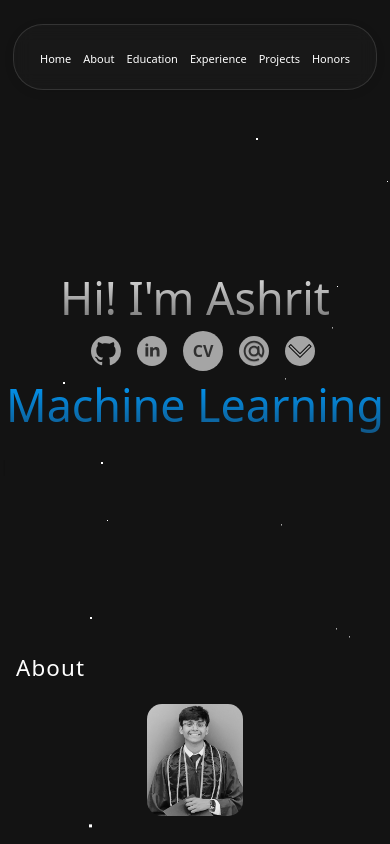
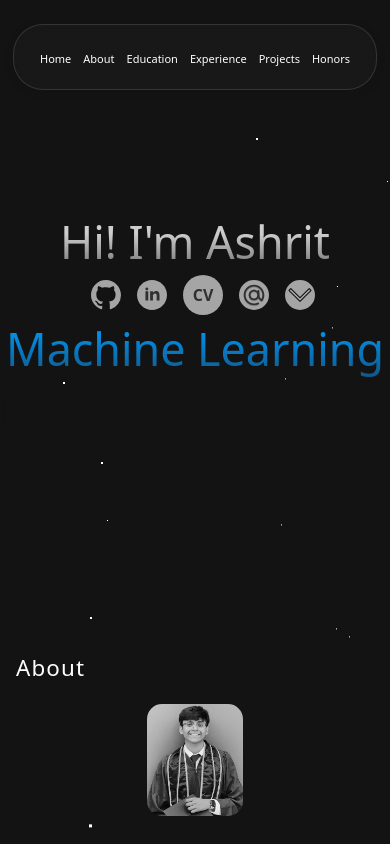
Before and after one commit to ashrit-ram-anala/Portfolio, a React (Vite) app in the folder client/: page / in a window 390 px wide. Shown: the top 844 px of the page. Built offline with nearby package versions, Linux system fonts and the light colour scheme.

Commit message:
updated spacing again

```diff
--- a/client/src/App.css
+++ b/client/src/App.css
@@ -349,7 +349,8 @@ header .blob {
     font-size: 2.8rem;
     display: flex;
     justify-content: center;
-    padding-top: 16.5rem;
+    padding-top: 14
+     rem;
   }
   .heading-type {
     display: flex;
```
